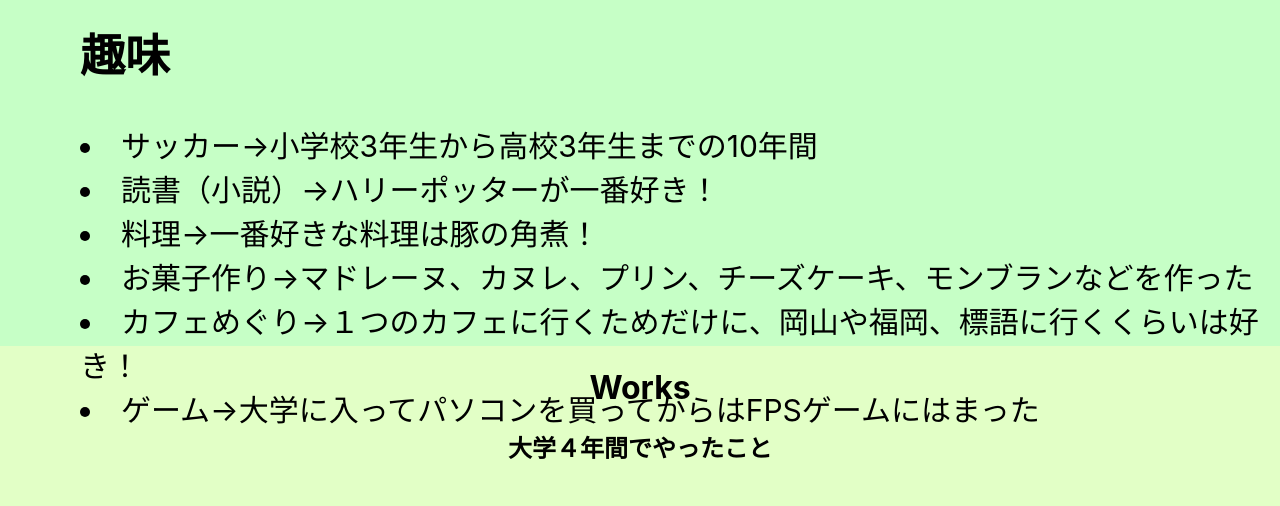
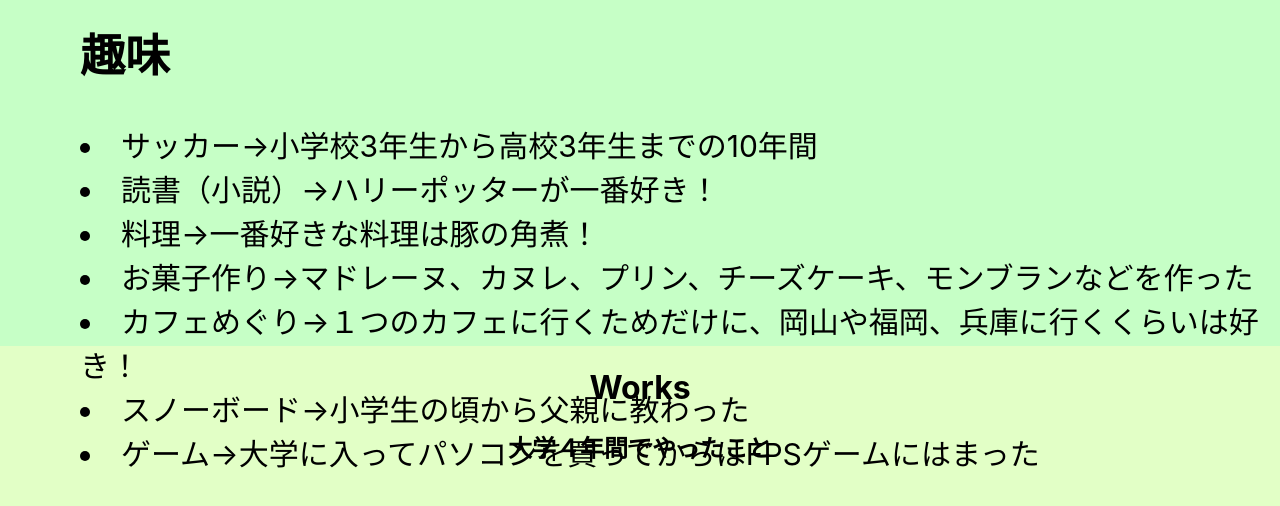
Before and after one commit to BM20053/portfolio, a React (Create React App) app: page / in a window 1280 px wide. Shown: the part 2120-2626 px from the top of the page. Built offline with nearby package versions, Linux system fonts and the light colour scheme.

Commit message:
微調整

```diff
--- a/src/component/pages/aboutme.js
+++ b/src/component/pages/aboutme.js
@@ -3,7 +3,7 @@ import './page.css';
 
 const Aboutme = () => {
     return(
-        <div className="aboutme">
+        <div className="aboutme" id='aboutme'>
             <div className='title'>About me</div>
             <div className='imformation'>
                 <h2>【基本情報】</h2>
@@ -18,7 +18,8 @@ const Aboutme = () => {
                 <li>読書（小説）→ハリーポッターが一番好き！</li>
                 <li>料理→一番好きな料理は豚の角煮！</li>
                 <li>お菓子作り→マドレーヌ、カヌレ、プリン、チーズケーキ、モンブランなどを作った</li>
-                <li>カフェめぐり→１つのカフェに行くためだけに、岡山や福岡、標語に行くくらいは好き！</li>
+                <li>カフェめぐり→１つのカフェに行くためだけに、岡山や福岡、兵庫に行くくらいは好き！</li>
+                <li>スノーボード→小学生の頃から父親に教わった</li>
                 <li>ゲーム→大学に入ってパソコンを買ってからはFPSゲームにはまった</li>
             </div>
         </div>
```
